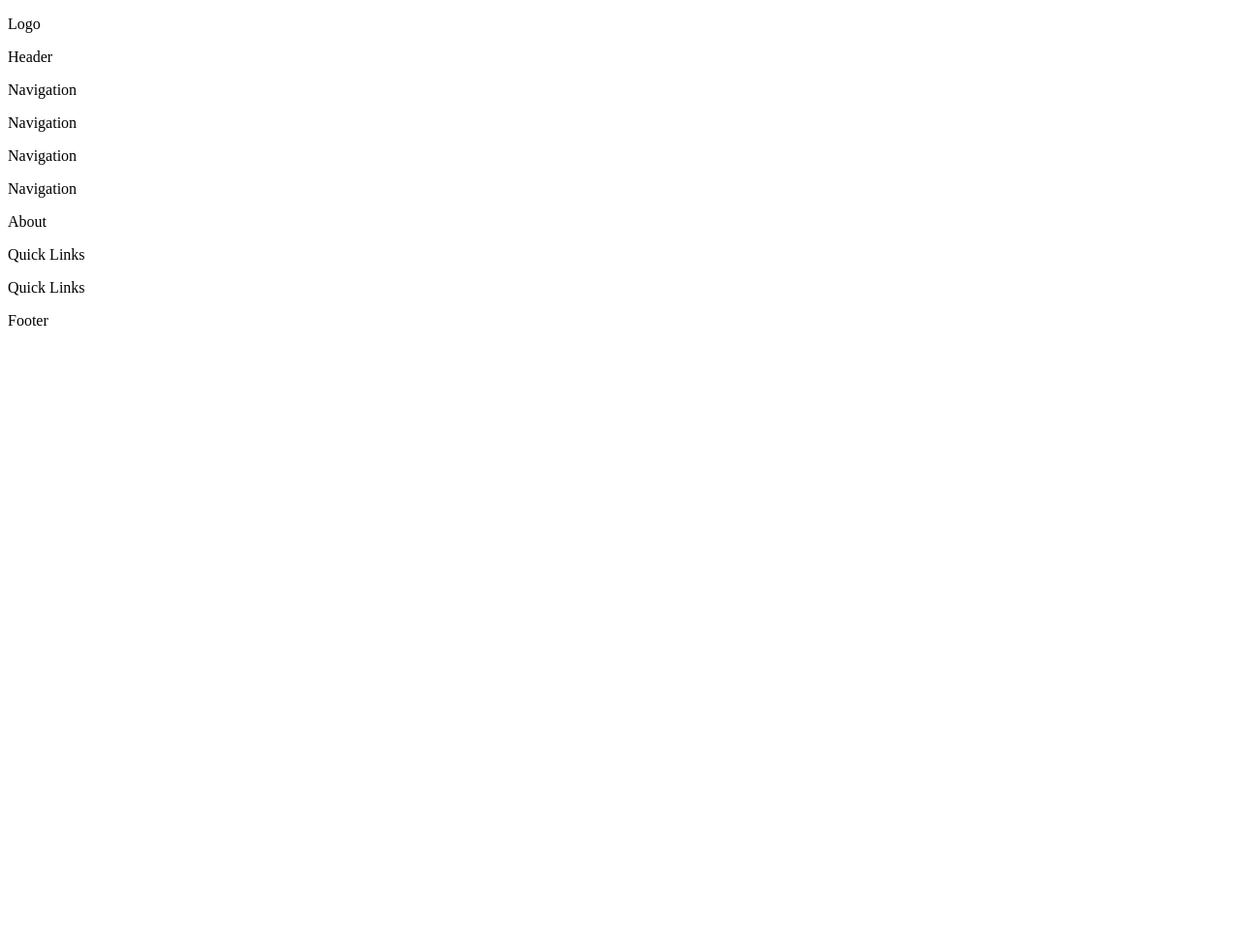
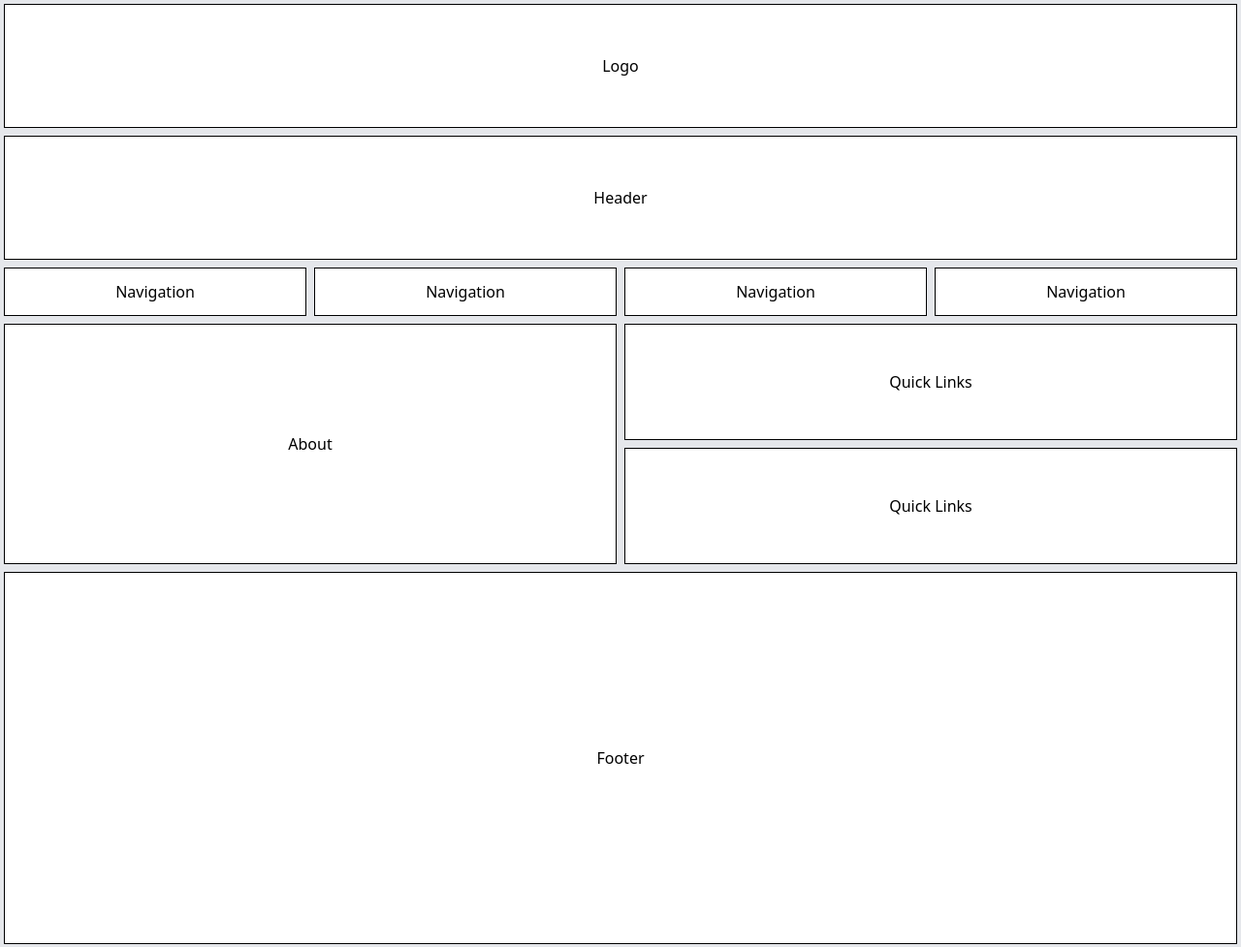
Before and after one commit to sofi-alvarado/responsive-layout-template, a plain HTML site: page index.html in a window 1280 px wide. Shown: the whole page at 97% size. Before the commit the page ends 800 px from the top, so only its background shows below. Drawn offline with nearby package versions, Linux system fonts and the light colour scheme.

Commit message:
Adding tailwind classes

```diff
--- a/index.html
+++ b/index.html
@@ -1,36 +1,52 @@
 <!DOCTYPE html>
-<html>
+<html lang="en">
 <head>
-    <meta charset="UTF-8" />
-    <meta name="viewport" content="width=device-width">
-    <title>Responsiveness Example</title>
+  <meta charset="UTF-8">
+  <meta name="viewport" content="width=device-width, initial-scale=1.0">
+  <title>Responsive Layout with Tailwind CSS</title>
+  <script src="https://cdn.tailwindcss.com"></script>
+  <link rel="stylesheet" href="./styles.css"/>
 </head>
-  <body>
-    <section class="container">
-        <div class="logo">
+<body class="m-0 font-roboto font-normal bg-gray-200 min-h-screen flex flex-col">
+  <section class="flex flex-col flex-1">
+    <div class="flex items-center justify-center h-[5vw] md:h-[10vw] bg-white border border-black m-1">
       <p>Logo</p>
     </div>
-        <div class="header">
+    <div class="flex items-center justify-center h-[10vw] bg-white border border-black m-1">
       <p>Header</p>
     </div>
-        <div class="navigation">
-          <div class="nav-item"><p>Navigation</p></div>
-          <div class="nav-item"><p>Navigation</p></div>
-          <div class="nav-item"><p>Navigation</p></div>
-          <div class="nav-item"><p>Navigation</p></div>
+    <div class="flex flex-col md:flex-row justify-between flex-wrap md:flex-nowrap">
+      <div class="flex items-center justify-center flex-1 bg-white border border-black m-1 p-3">
+        <p>Navigation</p>
       </div>
-        <div class="main-content">
-          <div class="about">
-           <div class="about-content"><p>About</p></div>
+      <div class="flex items-center justify-center flex-1 bg-white border border-black m-1 p-3">
+        <p>Navigation</p>
       </div>
-          <div class="quick-links">
-            <div class="link-item"><p>Quick Links</p></div>
-            <div class="link-item"><p>Quick Links</p></div>
+      <div class="flex items-center justify-center flex-1 bg-white border border-black m-1 p-3">
+        <p>Navigation</p>
+      </div>
+      <div class="flex items-center justify-center flex-1 bg-white border border-black m-1 p-3">
+        <p>Navigation</p>
       </div>
     </div>
-        <footer class="footer">
+    <div class="flex flex-col md:flex-row flex-wrap md:flex-nowrap md:h-[20vw]">
+      <div class="flex flex-col w-full md:flex-1">
+        <div class="flex items-center justify-center flex-1 bg-white border border-black m-1">
+          <p>About</p>
+        </div>
+      </div>
+      <div class="flex flex-col w-full md:flex-1">
+        <div class="flex items-center justify-center flex-1 bg-white border border-black m-1">
+          <p>Quick Links</p>
+        </div>
+        <div class="flex items-center justify-center flex-1 bg-white border border-black m-1">
+          <p>Quick Links</p>
+        </div>
+      </div>
+    </div>
+  </section>
+  <footer class="flex items-center justify-center h-[10vw] md:h-[30vw] bg-white border border-black m-1">
     <p>Footer</p>
   </footer>
-      </section>
 </body>
 </html>
```
Also changed, not shown: styles.css (added). Lines whose indentation alone changed are shown as unchanged.
